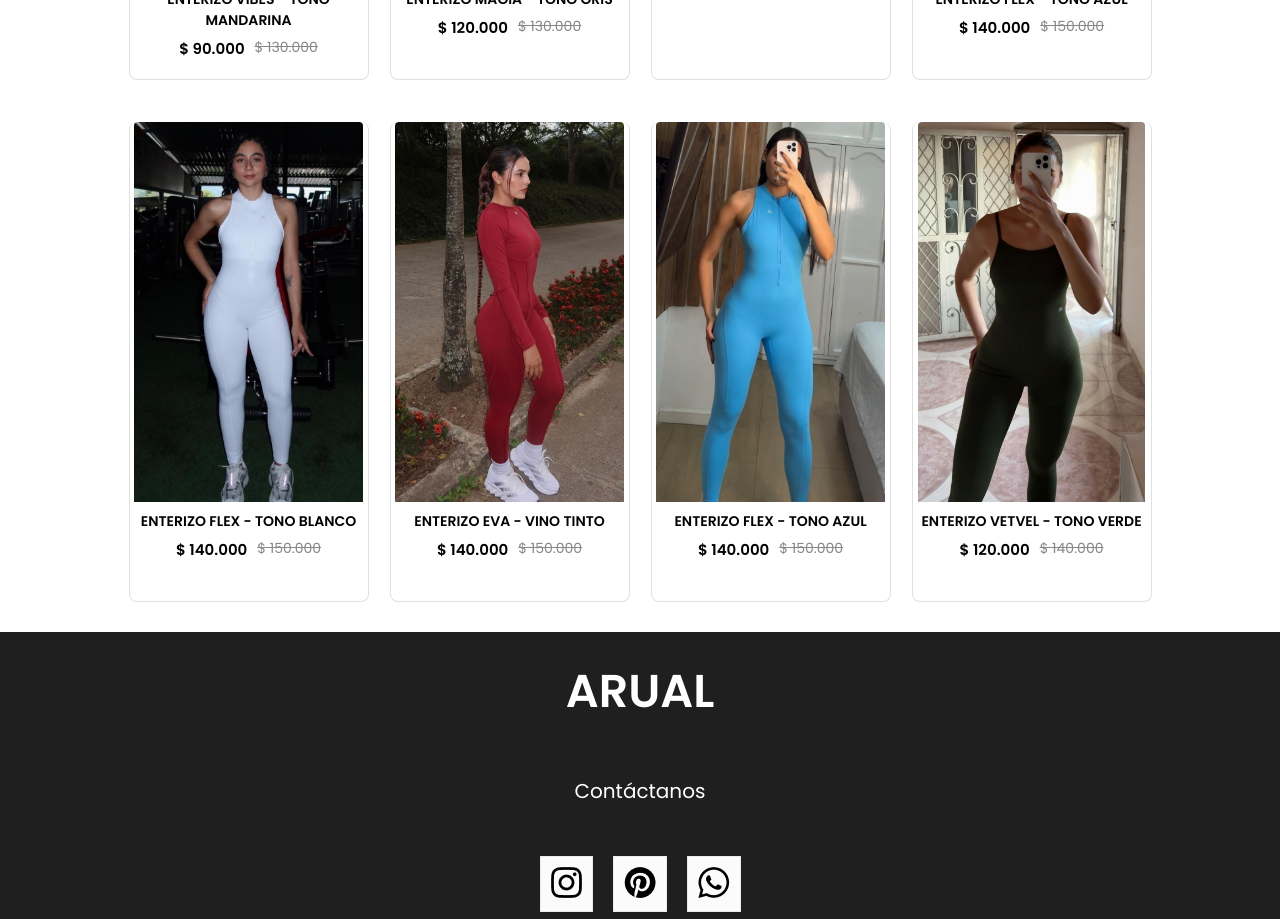
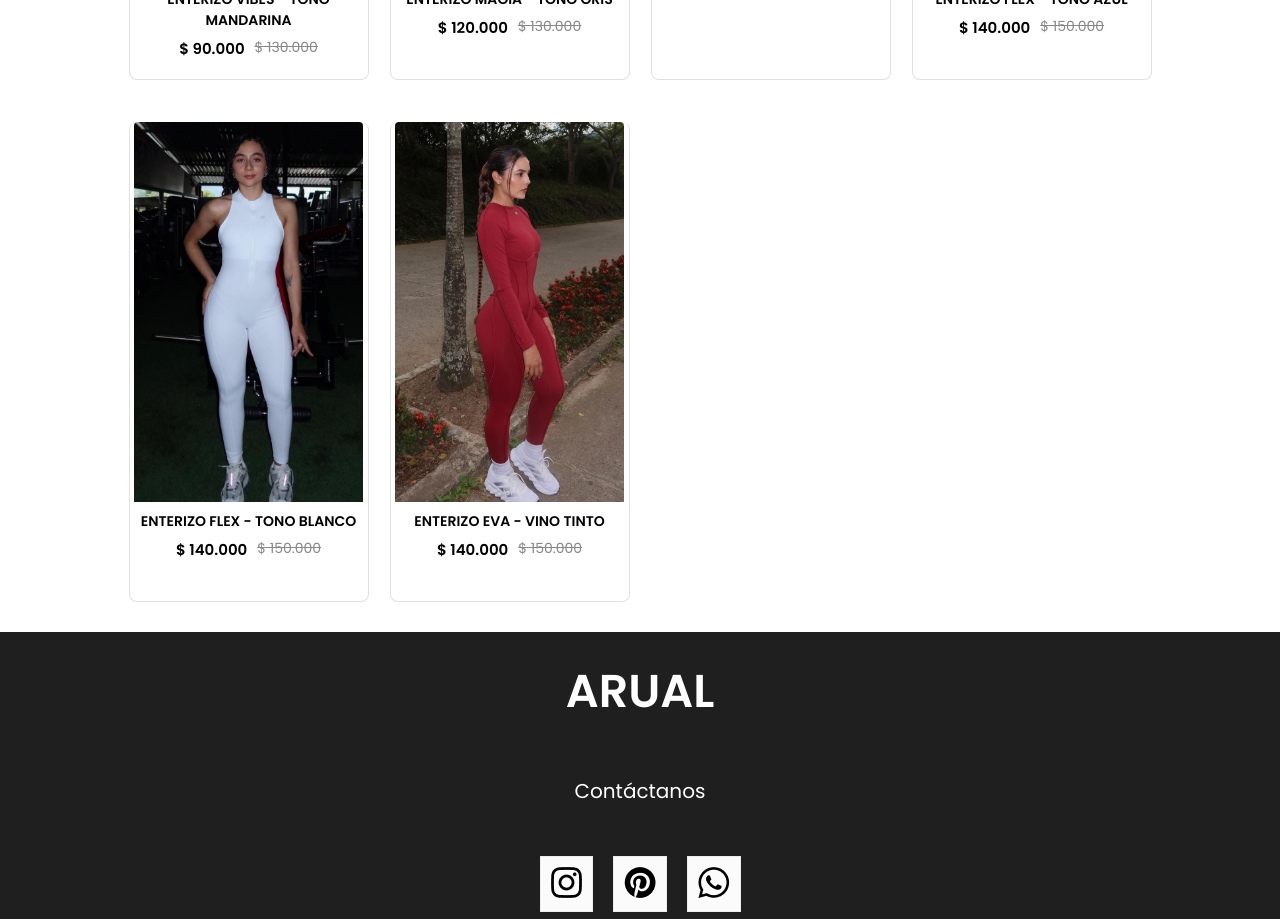
Before and after one commit to luis13xd/arual, a React (Create React App) app: page /enterizos in a window 1280 px wide. Shown: the part 2080-2999 px from the top of the page. Built offline with nearby package versions, Linux system fonts and the light colour scheme.

Commit message:
eliminamos data de enterizos fflex

```diff
--- a/src/Components/Assets/all_product.js
+++ b/src/Components/Assets/all_product.js
@@ -533,44 +533,6 @@ let all_product = [
       XL: false,
     },
   },
-  {
-    id: 129,
-    name: "ENTERIZO FLEX - TONO AZUL",
-    category: "enterizos",
-    description: "Tela suave con acabados de la mejor calidad",
-    image: enterizoflexazulcielolargo1,
-    image2: enterizoflexazulcielolargo2,
-    image3: enterizoflexazulcielolargo3,
-    image4: enterizoflexazulcielolargo4,
-    new_price: 140000,
-    old_price: 150000,
-    sizes: {
-      XS: false,
-      S: true,
-      M: true,
-      L: false,
-      XL: false,
-    },
-  },
-  {
-    id: 109,
-    name: "ENTERIZO VETVEL - TONO VERDE",
-    category: "enterizos",
-    description: "Tela suave con acabados de la mejor calidad",
-    image: enterizovetvelverde1,
-    image2: enterizovetvelverde2,
-    image3: enterizovetvelverde3,
-    image4: enterizovetvelverde4,
-    new_price: 120000,
-    old_price: 140000,
-    sizes: {
-      XS: false,
-      S: true,
-      M: true,
-      L: false,
-      XL: false,
-    },
-  },
 
   // ---------------------------- Categoria 2 LEGGINS Y FALDAS -----------------------------
   {
```
